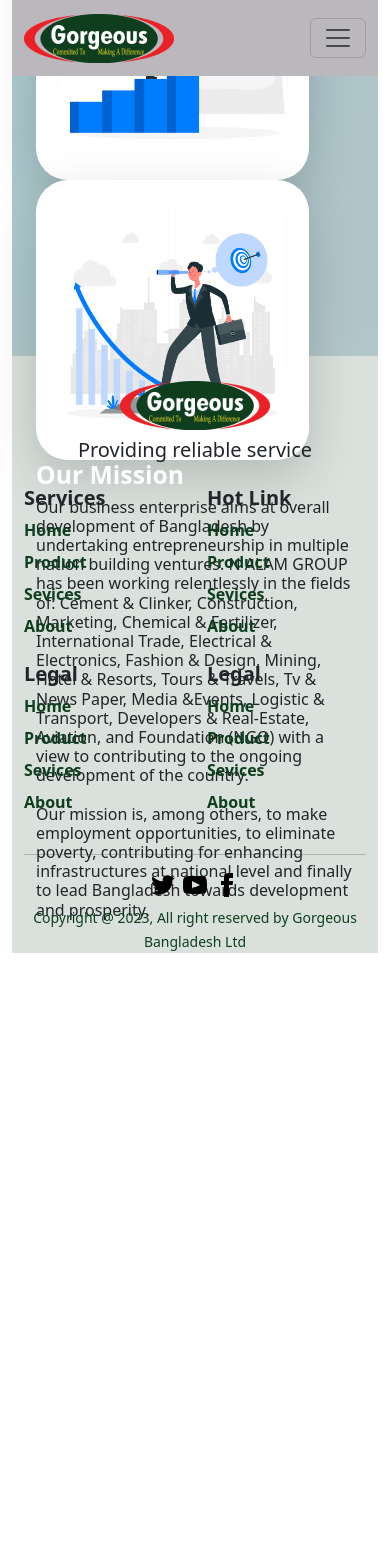
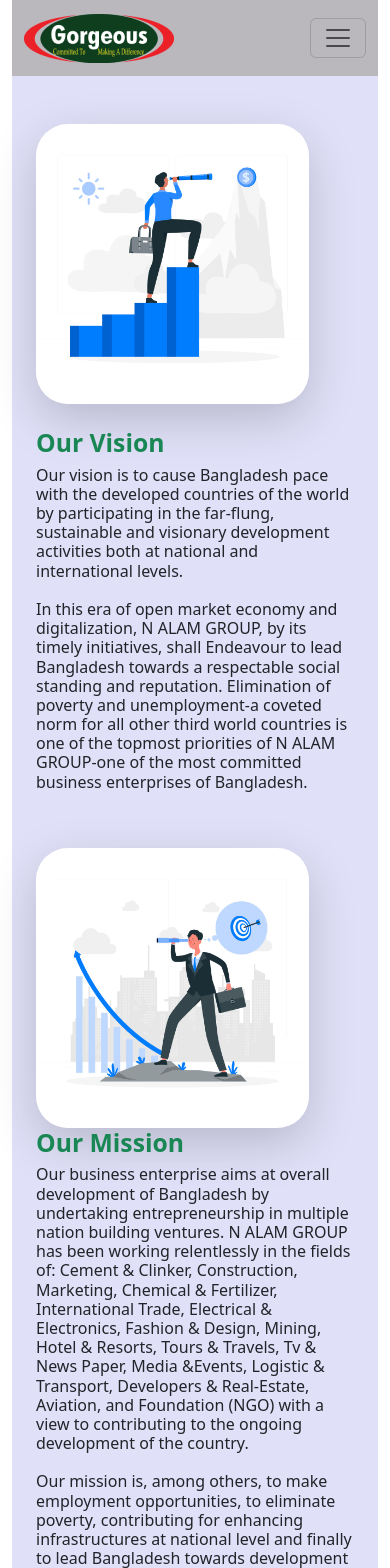
Before and after one commit to tuhinshuvra/gorgeousBangladeshLimited, a React (Create React App) app: page /about in a window 390 px wide. Shown: the top 1568 px of the page. Before the commit the page ends 953 px from the top, so only its background shows below. Built offline with nearby package versions, Linux system fonts and the light colour scheme.

Commit message:
updated about section to responsive view

```diff
--- a/src/Pages/About/About.js
+++ b/src/Pages/About/About.js
@@ -1,49 +1,42 @@
 import React from 'react';
 import MissionImage from '../../assets/images/mission_vission/misssion.jpg'
 import VissionImage from '../../assets/images/mission_vission/vission.jpg'
+import '../Hero/Hero.css';
 
 
 const About = () => {
     return (
         <div>
-            <div className='hero_bg d-flex justify-content-center align-items-center'>
+            <div className='about_bg  d-flex justify-content-center align-items-center'>
                 <div className="px-4">
-                    <div className=" mx-auto">
-                        <div className="">
-                            <div className='row'>
+                    <div className=" mx-auto my-5">
+                        <div className='row flex-lg-row-reverse'>
+                            <div className=' col-lg-6 mx-auto'>
+                                <img className=' about_img rounded-5 shadow shadow-lg ' src={MissionImage} alt="" />
+                            </div>
                             <div className=' col-lg-6 '>
-                                    <h2 className=' fw-bold text-white mt-4'>Our Vision</h2>
+                                <h2 className=' fw-bold text-success mt-4'>Our Vision</h2>
                                 <h6 className=' text'>
                                     Our vision is to cause Bangladesh pace with the developed countries of the world by participating in the far-flung, sustainable and visionary development activities both at national and international levels. <br /> <br /> In this era of open market economy and digitalization, N ALAM GROUP, by its timely initiatives, shall Endeavour to lead Bangladesh towards a respectable social standing and reputation. Elimination of poverty and unemployment-a coveted norm for all other third world countries is one of the topmost priorities of N ALAM GROUP-one of the most committed business enterprises of Bangladesh.
                                 </h6>
                             </div>
-                                <div className=' col-lg-6 mx-auto'>
-                                    <img className=' about_img rounded-5 shadow shadow-lg ' src={MissionImage} alt="" />
                         </div>
 
-                            </div>
-                        </div>
-                        <div className=' my-lg-5'>
-                            <div>
+                        <div className=' mt-5'>
                             <div className='row'>
-                                    <div className=' col-lg-6 mx-auto ' >
+                                <div className='col-lg-6 mx-auto'>
                                     <img className=' about_img rounded-5 shadow shadow-lg ' src={VissionImage} alt="" />
                                 </div>
-                                    <div className=' col-lg-6' >
-
-                                        <h2 className=' fw-bold text-white'>Our Mission</h2>
+                                <div className='col-lg-6 mt-sm-3 mt-lg-0'>
+                                    <h2 className=' fw-bold text-success'>Our Mission</h2>
                                     <h6>
                                         Our business enterprise aims at overall development of Bangladesh by undertaking entrepreneurship in multiple nation building ventures. N ALAM GROUP has been working relentlessly in the fields of: Cement & Clinker, Construction, Marketing, Chemical & Fertilizer, International Trade, Electrical & Electronics, Fashion & Design, Mining, Hotel & Resorts, Tours & Travels, Tv & News Paper, Media &Events, Logistic & Transport, Developers & Real-Estate, Aviation, and Foundation (NGO) with a view to contributing to the ongoing development of the country.
                                         <br /> <br />
                                         Our mission is, among others, to make employment opportunities, to eliminate poverty, contributing for enhancing infrastructures at national level and finally to lead Bangladesh towards development and prosperity.
                                     </h6>
                                 </div>
-
-                                </div>
-
                             </div>
                         </div>
-
                     </div>
                 </div>
             </div>
--- a/src/Pages/Hero/Hero.css
+++ b/src/Pages/Hero/Hero.css
@@ -3,6 +3,10 @@
     background-repeat: no-repeat;
     height: 700px;
     width: 100%;
+}
+
+.about_bg {
+    background-color: rgb(142 142 229 / 27%);
 }
 
 .about_img {
```
Lines whose indentation alone changed are shown as unchanged.
